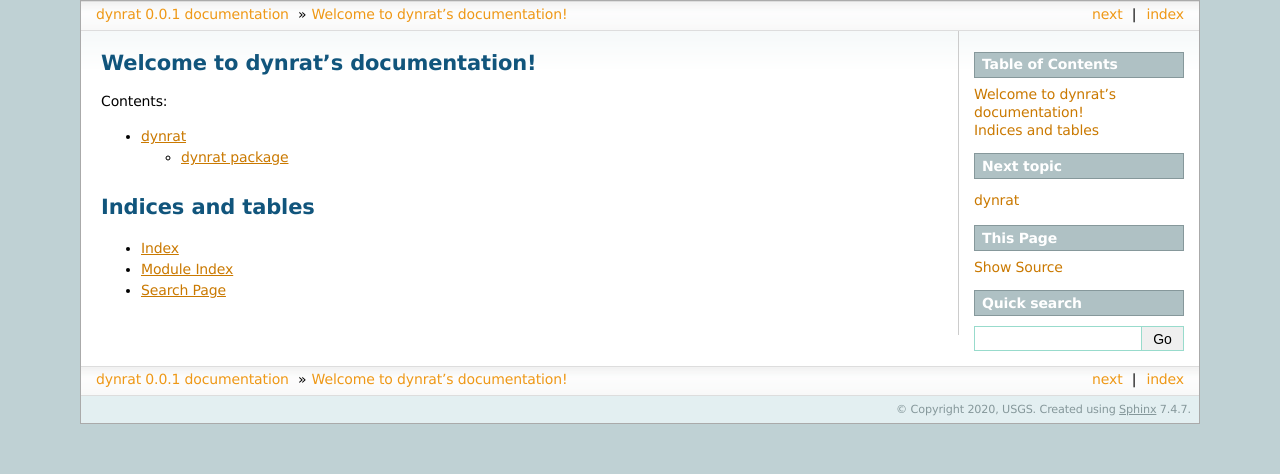
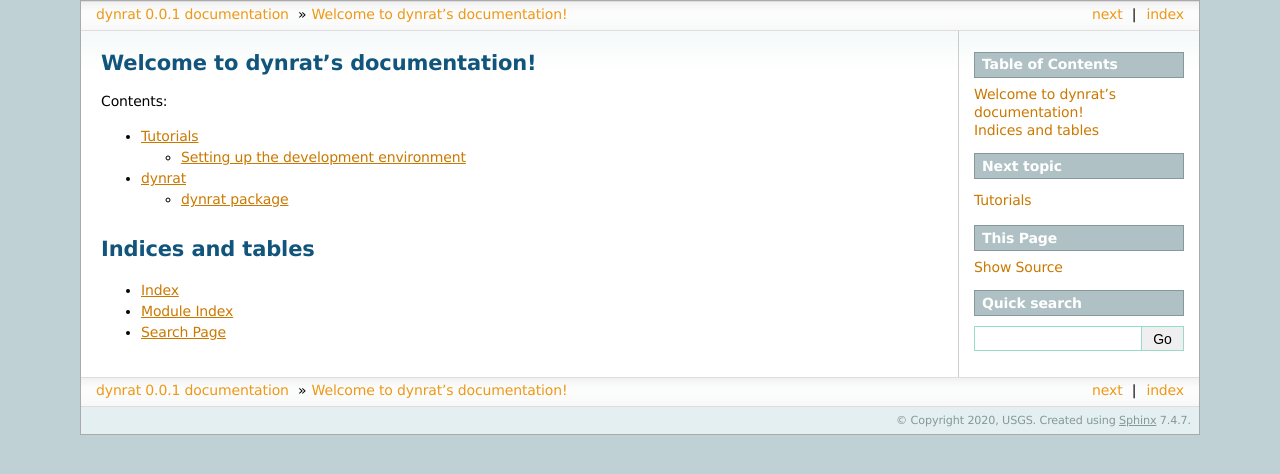
Before and after one commit to mdomanski-usgs/dynrat, a Sphinx documentation site: the page built from docs/index.rst, in a window 1280 px wide. Shown: the top 474 px of the page. Built offline with Sphinx 7.4.7, drawn with Linux system fonts in a browser that asks for light colours.

Commit message:
add tutorial index to docs

```diff
--- a/docs/index.rst
+++ b/docs/index.rst
@@ -10,6 +10,7 @@ Welcome to dynrat's documentation!
    :maxdepth: 2
    :caption: Contents:
 
+   tutorial/index
    modules
 
 
--- /dev/null
+++ b/docs/tutorial/index.rst
@@ -0,0 +1,6 @@
+Tutorials
+=========
+
+.. toctree::
+
+   setup
```
